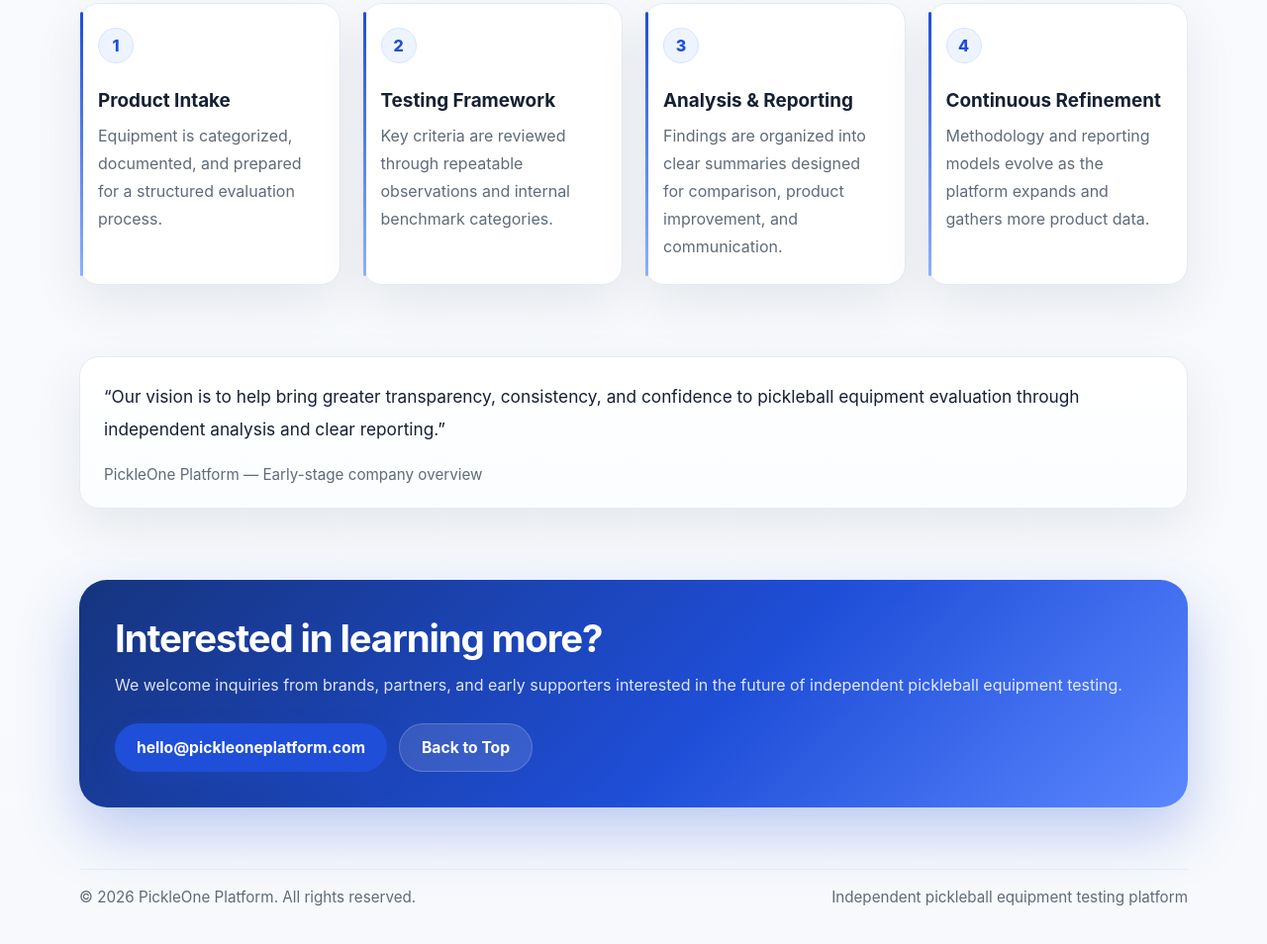
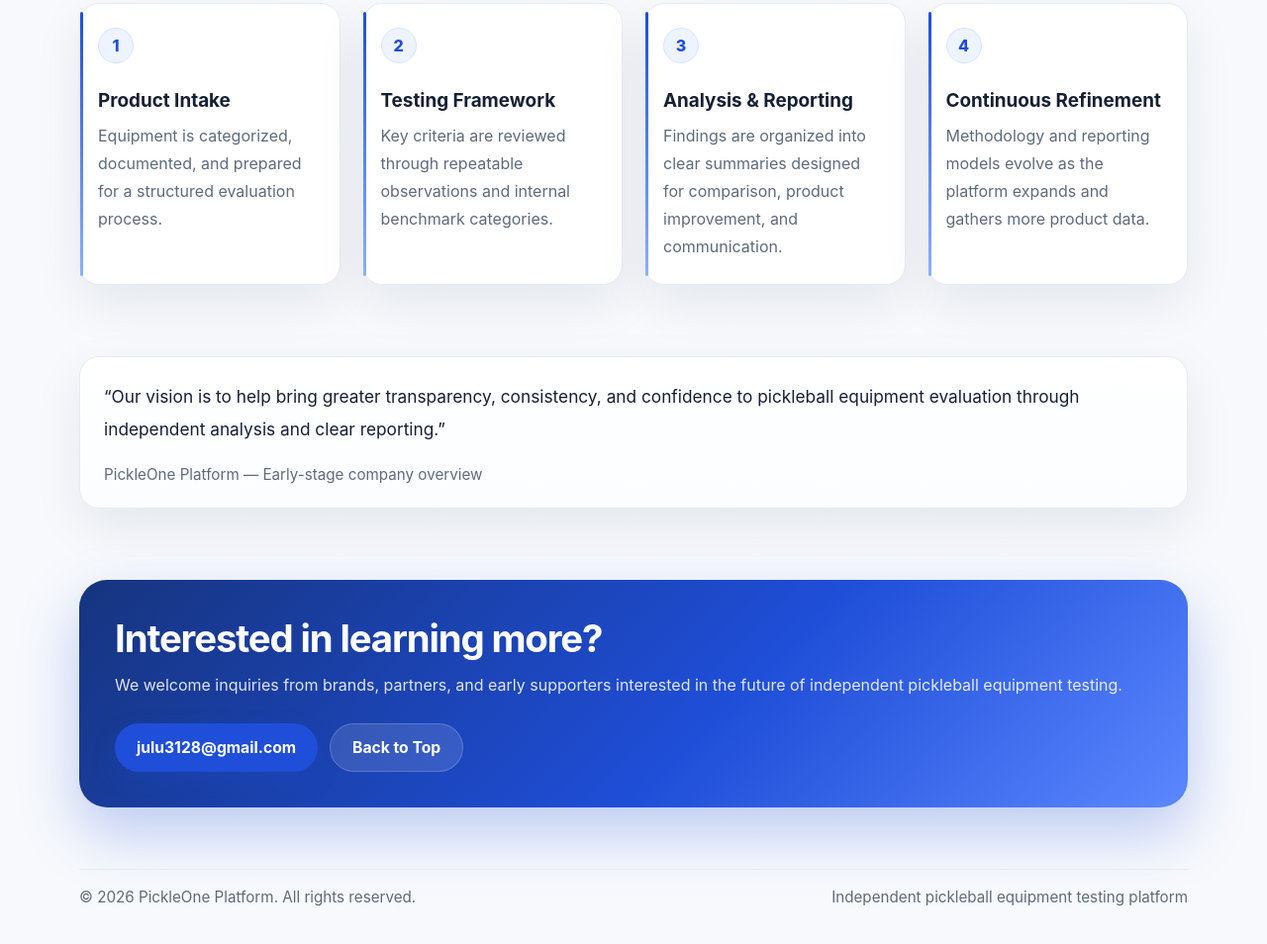
Before and after one commit to julu3128-debug/pickleoneplatform, a plain HTML site: page index.html in a window 1280 px wide. Shown: the part 2145-3099 px from the top of the page at 99% size. Drawn offline with Linux system fonts and the light colour scheme.

Commit message:
Update contact email address in index.html

```diff
--- a/index.html
+++ b/index.html
@@ -425,7 +425,7 @@
         <a href="#process">Process</a>
         <a href="#contact">Contact</a>
       </nav>
-      <a class="btn btn-primary" href="mailto:hello@pickleoneplatform.com">Contact Us</a>
+      <a class="btn btn-primary" href="mailto:julu3128@gmail.com">Contact Us</a>
     </div>
   </header>
 
@@ -609,7 +609,7 @@
             We welcome inquiries from brands, partners, and early supporters interested in the future of independent pickleball equipment testing.
           </p>
           <div class="cta-actions">
-            <a class="btn btn-primary" href="mailto:hello@pickleoneplatform.com">hello@pickleoneplatform.com</a>
+            <a class="btn btn-primary" href="mailto:julu3128@gmail.com">julu3128@gmail.com</a>
             <a class="btn btn-secondary" href="#top">Back to Top</a>
           </div>
         </div>
```
